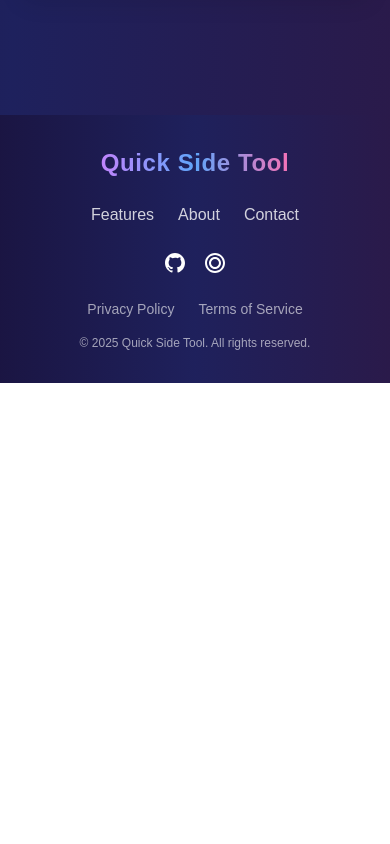
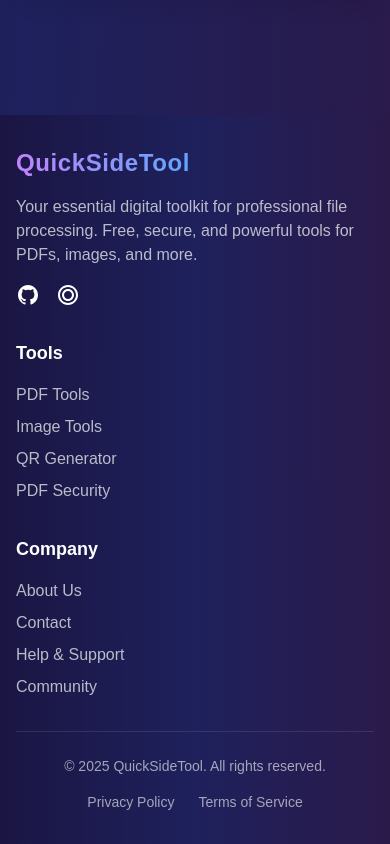
Before and after one commit to AmanYadav007/QuickSideTool, a React (Create React App) app: page / in a window 390 px wide. Shown: the part 10191-11035 px from the top of the page. Before the commit the page ends 10574 px from the top, so only its background shows below. Built offline with nearby package versions, Linux system fonts and the light colour scheme.

Commit message:
footer-updated

```diff
--- a/src/components/Footer.jsx
+++ b/src/components/Footer.jsx
@@ -2,30 +2,19 @@
 import { Link } from 'react-router-dom';
 
 const Footer = () => {
-  const handleCookieSettings = () => {
-    const cookieButton = document.getElementById('cookie-settings');
-    if (cookieButton) {
-      cookieButton.click();
-    }
-  };
   return (
     <footer className="w-full bg-gradient-to-r from-[#1a1440]/90 via-[#1e215d]/90 to-[#2a1a4a]/90 text-white py-8 mt-16">
       <div className="max-w-7xl mx-auto px-4">
         {/* Main Footer Content */}
-        <div className="flex flex-col md:flex-row items-center justify-between gap-6 mb-6">
-          {/* Logo */}
-          <div className="text-2xl font-extrabold bg-gradient-to-r from-purple-400 via-blue-400 to-pink-400 bg-clip-text text-transparent tracking-wide">
-            Quick Side Tool
+        <div className="grid md:grid-cols-4 gap-8 mb-8">
+          {/* Company Info */}
+          <div className="md:col-span-2">
+            <div className="text-2xl font-extrabold bg-gradient-to-r from-purple-400 via-blue-400 to-pink-400 bg-clip-text text-transparent tracking-wide mb-4">
+              QuickSideTool
             </div>
-
-          {/* Nav Links - Centered */}
-          <div className="flex gap-6 text-white/80 text-base">
-            <a href="#features" className="hover:text-purple-300 transition">Features</a>
-            <a href="#about" className="hover:text-purple-300 transition">About</a>
-            <a href="#contact" className="hover:text-purple-300 transition">Contact</a>
-          </div>
-
-          {/* Socials */}
+            <p className="text-white/70 mb-4 max-w-md">
+              Your essential digital toolkit for professional file processing. Free, secure, and powerful tools for PDFs, images, and more.
+            </p>
             <div className="flex gap-4">
               <a href="https://github.com/AmanYadav007/QuickSideTool" target="_blank" rel="noopener noreferrer" aria-label="GitHub" className="hover:text-purple-300 transition">
                 <svg width="24" height="24" fill="currentColor" viewBox="0 0 24 24"><path d="M12 2C6.477 2 2 6.484 2 12.021c0 4.428 2.865 8.184 6.839 9.504.5.092.682-.217.682-.482 0-.237-.009-.868-.014-1.703-2.782.605-3.369-1.342-3.369-1.342-.454-1.154-1.11-1.462-1.11-1.462-.908-.62.069-.608.069-.608 1.004.07 1.532 1.032 1.532 1.032.892 1.53 2.341 1.088 2.91.832.092-.647.35-1.088.636-1.339-2.221-.253-4.555-1.113-4.555-4.951 0-1.093.39-1.988 1.029-2.688-.103-.253-.446-1.272.098-2.65 0 0 .84-.27 2.75 1.025A9.564 9.564 0 0 1 12 6.844c.85.004 1.705.115 2.504.337 1.909-1.295 2.748-1.025 2.748-1.025.546 1.378.202 2.397.1 2.65.64.7 1.028 1.595 1.028 2.688 0 3.847-2.337 4.695-4.566 4.944.359.309.678.92.678 1.855 0 1.338-.012 2.419-.012 2.749 0 .267.18.579.688.481C19.138 20.2 22 16.447 22 12.021 22 6.484 17.523 2 12 2z"/></svg>
@@ -36,18 +25,43 @@
             </div>
           </div>
 
+          {/* Tools */}
+          <div>
+            <h4 className="text-lg font-semibold mb-4">Tools</h4>
+            <ul className="space-y-2 text-white/70">
+              <li><Link to="/pdf-tool" className="hover:text-purple-300 transition-colors">PDF Tools</Link></li>
+              <li><Link to="/image-tools" className="hover:text-purple-300 transition-colors">Image Tools</Link></li>
+              <li><Link to="/qr-tool" className="hover:text-purple-300 transition-colors">QR Generator</Link></li>
+              <li><Link to="/unlock-pdf" className="hover:text-purple-300 transition-colors">PDF Security</Link></li>
+            </ul>
+          </div>
+
+          {/* Company */}
+          <div>
+            <h4 className="text-lg font-semibold mb-4">Company</h4>
+            <ul className="space-y-2 text-white/70">
+              <li><Link to="/about" className="hover:text-purple-300 transition-colors">About Us</Link></li>
+              <li><Link to="/contact" className="hover:text-purple-300 transition-colors">Contact</Link></li>
+              <li><Link to="/help" className="hover:text-purple-300 transition-colors">Help & Support</Link></li>
+              <li><a href="https://discord.gg/5SufsJSj" target="_blank" rel="noopener noreferrer" className="hover:text-purple-300 transition-colors">Community</a></li>
+            </ul>
+          </div>
+        </div>
+
         {/* Legal Links */}
-        <div className="text-center">
-          <div className="flex flex-wrap justify-center gap-6 text-sm text-white/60 mb-4">
-            <Link to="/privacy" className="hover:text-purple-300 transition-colors">
+        <div className="border-t border-white/10 pt-6">
+          <div className="flex flex-col md:flex-row justify-between items-center gap-4">
+            <div className="text-sm text-white/60">
+              &copy; {new Date().getFullYear()} QuickSideTool. All rights reserved.
+            </div>
+            <div className="flex flex-wrap gap-6 text-sm text-white/60">
+              <Link to="/privacy-policy" className="hover:text-purple-300 transition-colors">
                 Privacy Policy
               </Link>
-            <Link to="/terms" className="hover:text-purple-300 transition-colors">
+              <Link to="/terms-of-service" className="hover:text-purple-300 transition-colors">
                 Terms of Service
               </Link>
             </div>
-          <div className="text-xs text-white/60">
-            &copy; {new Date().getFullYear()} Quick Side Tool. All rights reserved.
           </div>
         </div>
       </div>
```
Lines whose indentation alone changed are shown as unchanged.
